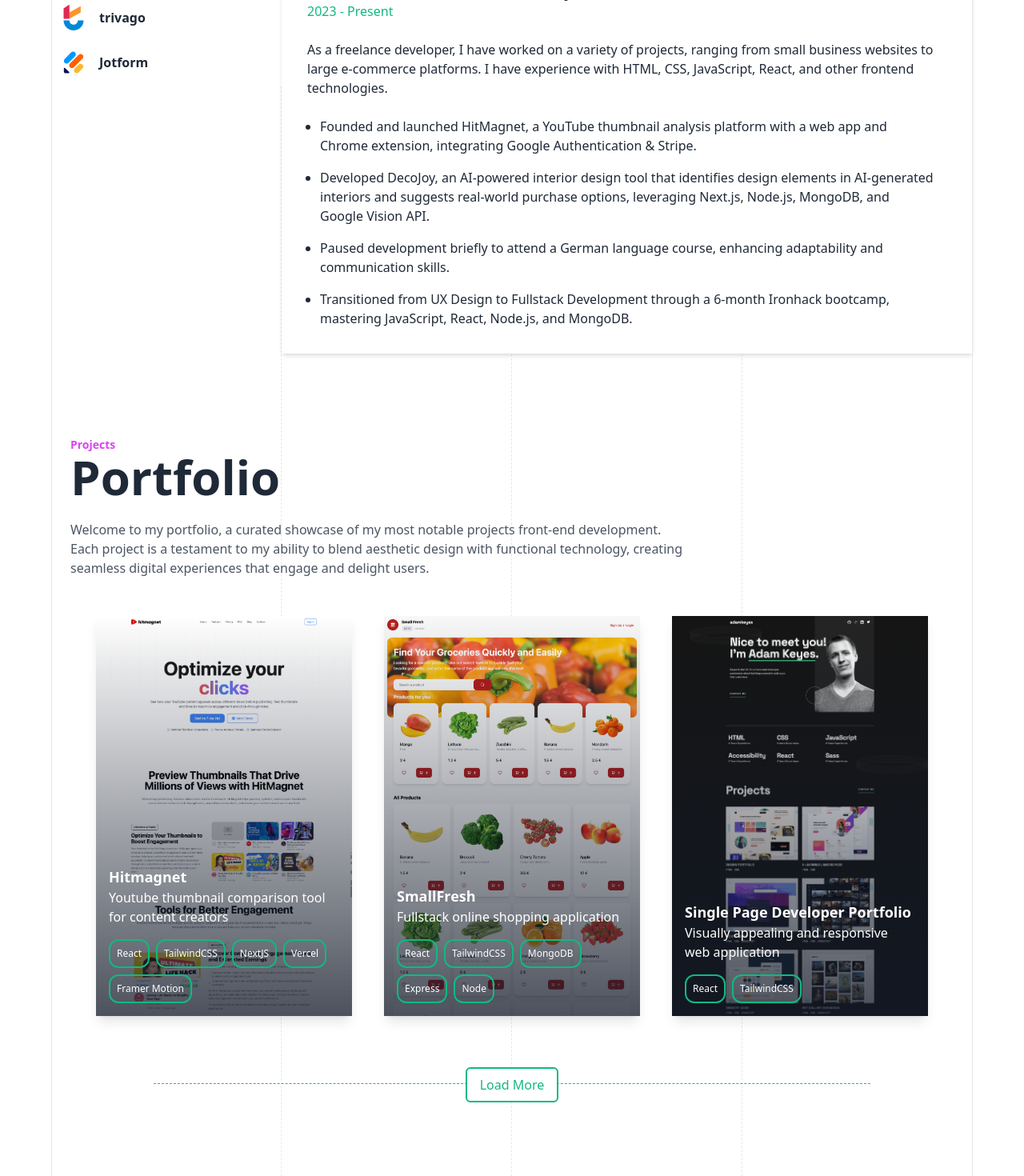
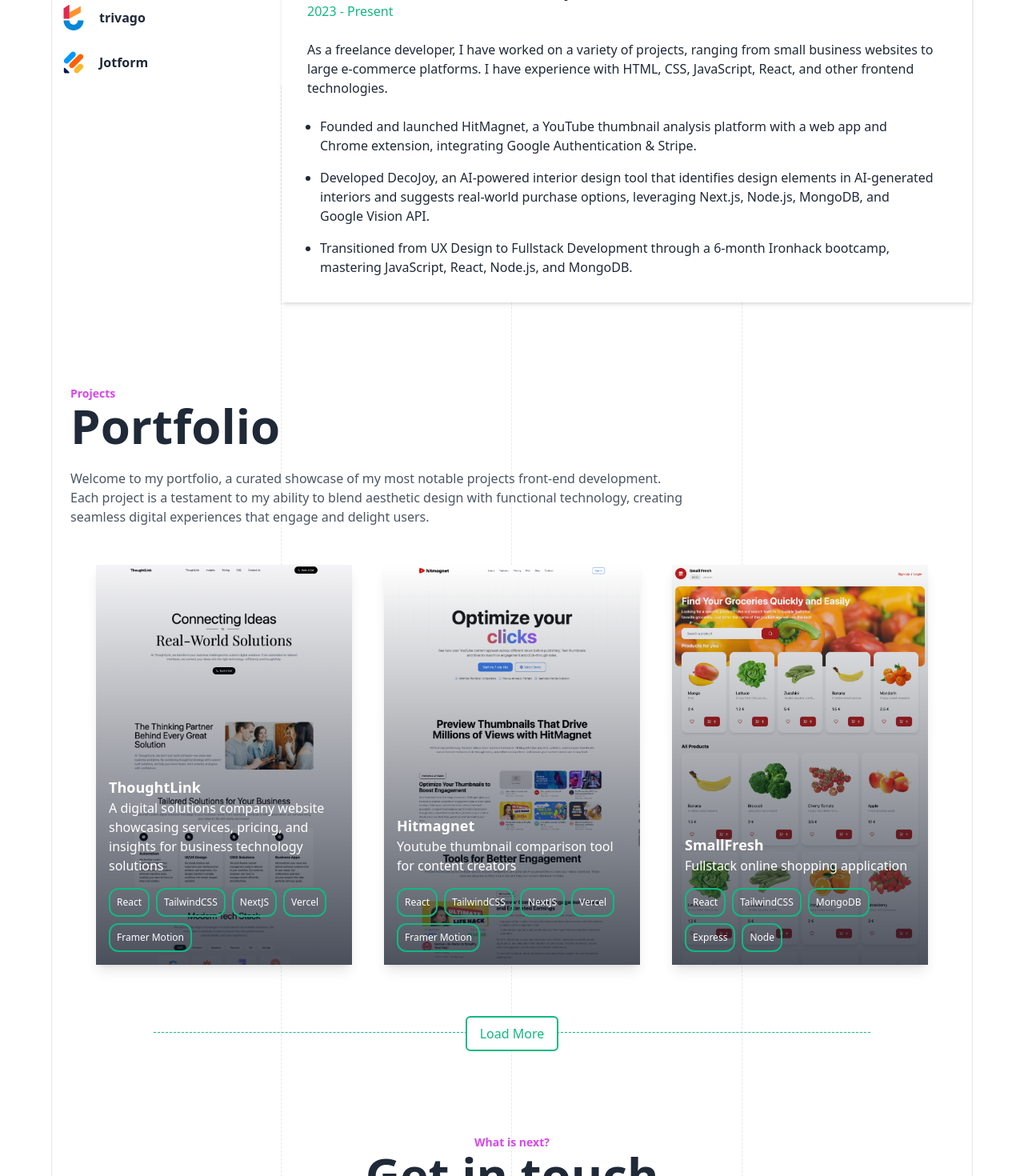
Before and after one commit to cursedxp/portfolio-site, a React (Vite) app: page / in a window 1280 px wide. Shown: the part 2286-3756 px from the top of the page at 80% size. Built offline with nearby package versions, Linux system fonts and the light colour scheme.

Commit message:
feat(resume): update resume PDF with latest information and design changes feat(portfolio): add new project "ThoughtLink" to portfolio with details and image refactor(ExperinceTab): remove outdated language course entry to streamline experience section

```diff
--- a/src/components/ExperinceTab/ExperinceTab.jsx
+++ b/src/components/ExperinceTab/ExperinceTab.jsx
@@ -130,10 +130,6 @@ export default function ExperinceTab({ id }) {
                     Node.js, MongoDB, and Google Vision API.
                   </li>
                   <li>
-                    Paused development briefly to attend a German language
-                    course, enhancing adaptability and communication skills.
-                  </li>
-                  <li>
                     Transitioned from UX Design to Fullstack Development through
                     a 6-month Ironhack bootcamp, mastering JavaScript, React,
                     Node.js, and MongoDB.
--- a/src/components/Portfolio/Portfolio.jsx
+++ b/src/components/Portfolio/Portfolio.jsx
@@ -18,6 +18,14 @@ export default function Portfolio({ id }) {
   });
 
   const portfolioItems = [
+    {
+      title: "ThoughtLink",
+      description:
+        "A digital solutions company website showcasing services, pricing, and insights for business technology solutions",
+      url: "https://thoughtlink.vercel.app/",
+      imageUrl: "/thoughtlink.vercel.app.png",
+      techStack: ["React", "TailwindCSS", "NextJS", "Vercel", "Framer Motion"],
+    },
     {
       title: "Hitmagnet",
       description: "Youtube thumbnail comparison tool for content creators ",
```
Also changed, not shown: public/thoughtlink.vercel.app.png (added), 1 other file (tests, documents, lock files or other folders).
